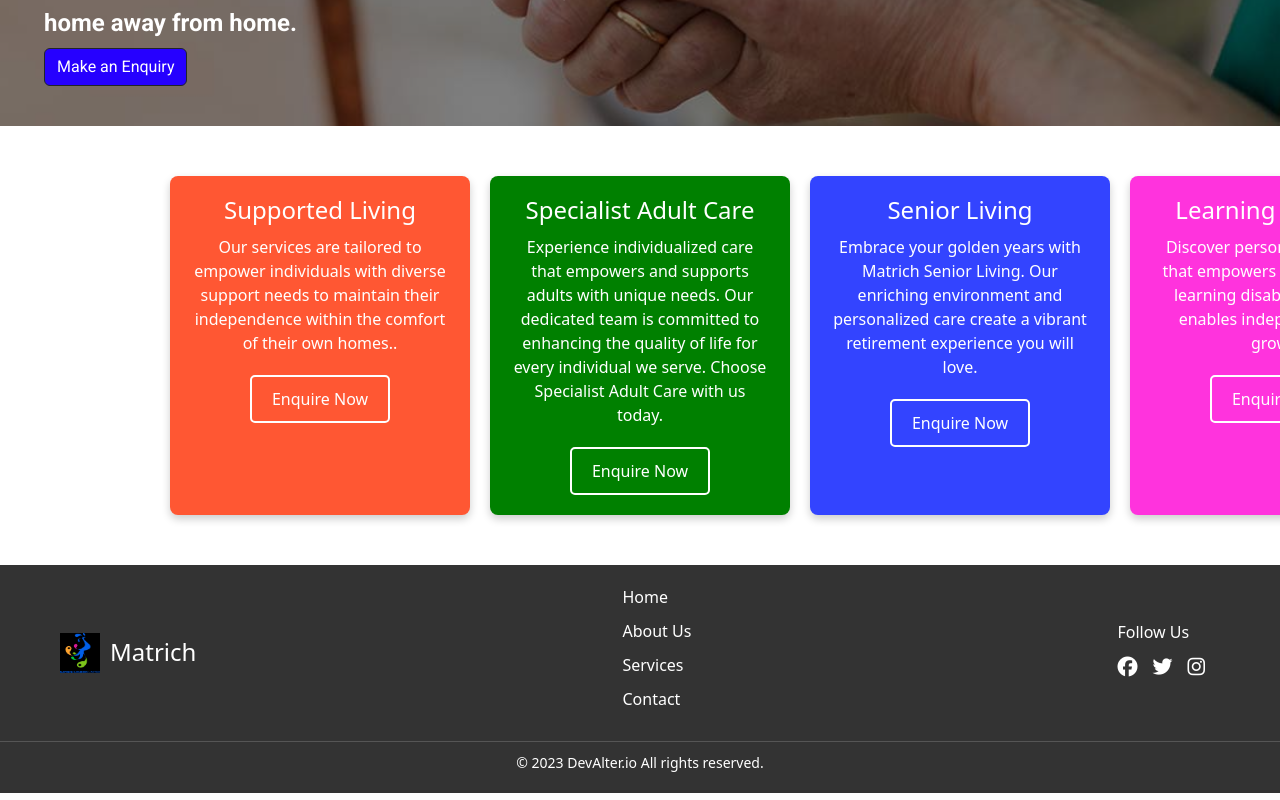
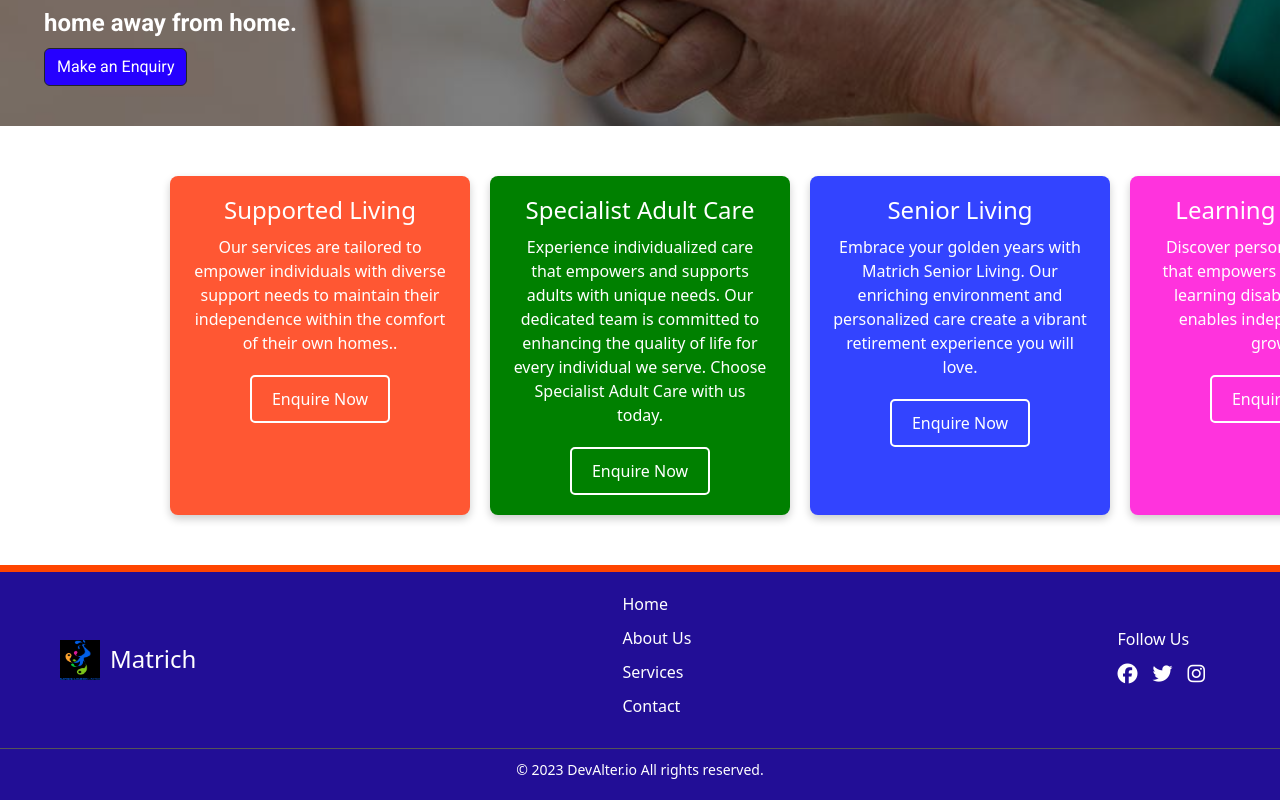
Before and after one commit to kifeakor22/matrich, a React (Create React App) app: page / in a window 1280 px wide. Shown: the part 417-1217 px from the top of the page. Built offline with nearby package versions, Linux system fonts and the light colour scheme.

Commit message:
modified navbar css

```diff
--- a/src/components/Nav/style.css
+++ b/src/components/Nav/style.css
@@ -45,7 +45,7 @@
 }
 
 .navbar-nav .nav-link:hover {
-    border-color: rgb(24, 17, 215);
+    border-bottom: solid 5px rgb(24, 17, 215);
     /* Border color on hover */
 }
 .enquire {
--- a/src/components/footer/Footer.css
+++ b/src/components/footer/Footer.css
@@ -1,8 +1,9 @@
 /* Footer Container */
 .footer-container {
-    background-color: #333;
+    background-color: #220e96;
     color: #fff;
     padding: 20px 0;
+    border-top: solid 7px orangered;
 }
 
 /* Footer Content */
```
